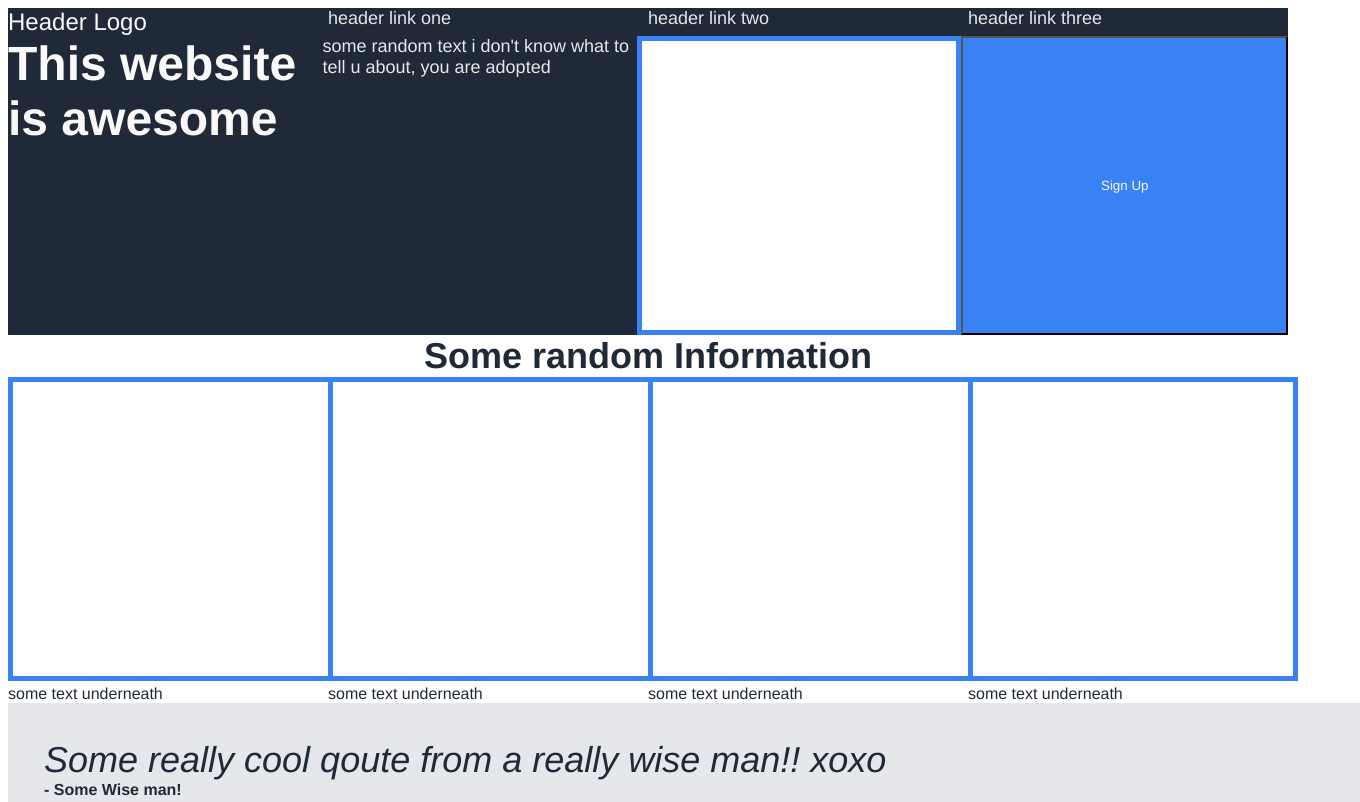
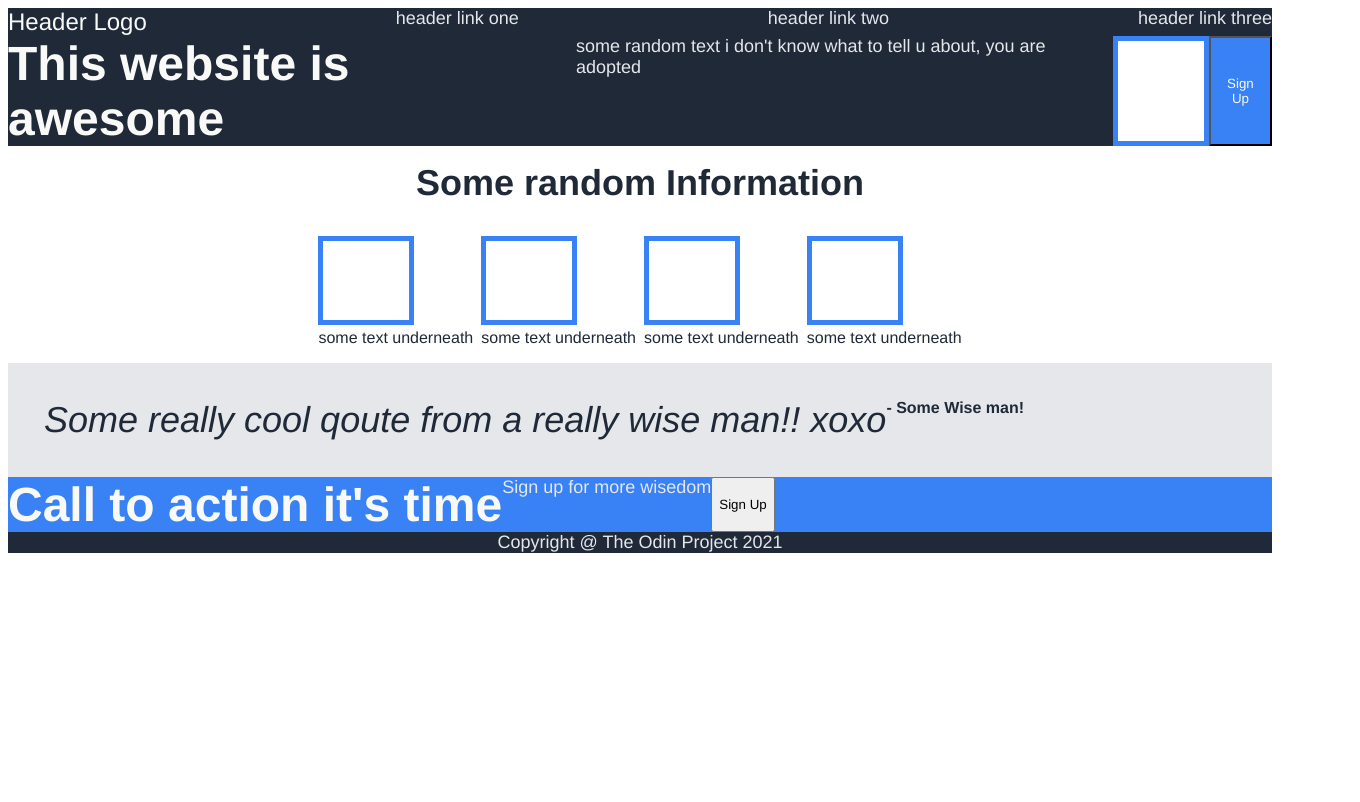
Before and after one commit to BabyShamb1e/landing-page, a plain HTML site: page index.html in a window 1280 px wide. Shown: the top 802 px of the page, 1360 px wide, since content can reach past the window. Drawn offline with Linux system fonts and the light colour scheme.

Commit message:
css changes

```diff
--- a/style.css
+++ b/style.css
@@ -1,20 +1,17 @@
 *{
     font-family: Helvetica;
-    height: auto;
-    width: 100%;
 }
 
 .page{
     display: flex;
     flex-direction: column;
-    height: 100%;
-    flex: 1;
 }
 
 .header_container{
     background-color: #1f2937;
     display: flex;
-    flex: 1;
+    justify-content: space-between;
+
 }
 
 #header{
@@ -55,11 +52,15 @@ a{
     font-weight: bold;
     display: flex;
     justify-content: center;
+    margin: 16px;
 }
 
 .photo_container{
     display: flex;
     color: #1f2937;
+    justify-content: center;
+    gap: 8px;
+    margin: 16px;
 }
 
 img{
```
